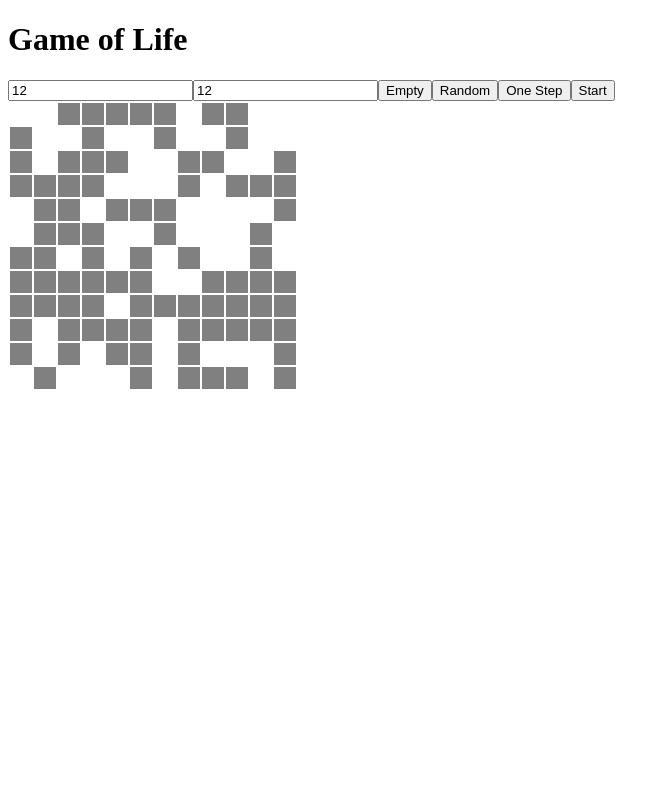
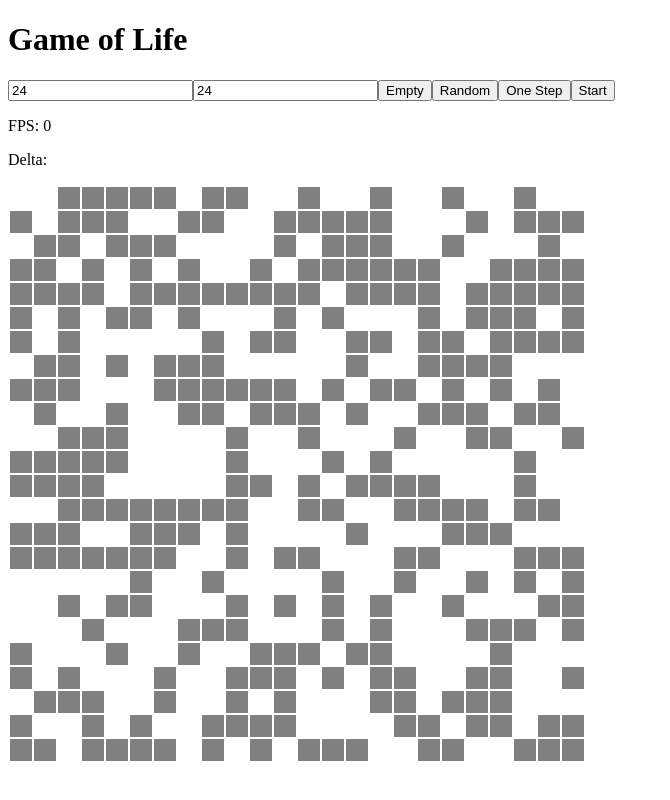
Before and after one commit to domis4/angular2-game-of-life, an Angular app: page / in a window 1280 px wide. Shown: the whole page, without its empty margins (0-670 px from the left). Built offline with nearby package versions, Linux system fonts and the light colour scheme.

Commit message:
limit fps via callback

```diff
--- a/src/app/app.module.ts
+++ b/src/app/app.module.ts
@@ -5,7 +5,7 @@ import { HttpModule } from '@angular/http';
 
 import { AppComponent } from './app.component';
 import { GameOfLifeModule } from './game-of-life/game-of-life.module';
-
+import { FpsService } from './game-of-life/fps/fps.service';
 @NgModule({
   declarations: [
     AppComponent
@@ -16,7 +16,7 @@ import { GameOfLifeModule } from './game-of-life/game-of-life.module';
     FormsModule,
     HttpModule
   ],
-  providers: [],
+  providers: [FpsService],
   bootstrap: [AppComponent]
 })
 
--- a/src/app/game-of-life/game.service.ts
+++ b/src/app/game-of-life/game.service.ts
@@ -1,10 +1,16 @@
 import { Injectable } from '@angular/core';
+import { FpsService } from './fps/fps.service';
 
 @Injectable()
 export class GameService {
-  grid = [[]];
-  gridSize = [];
-  constructor() { }
+  private grid = [[]];
+  private gridSize = [];
+  private playInterval;
+  private fpsService: FpsService;
+  constructor(fpsService: FpsService) {
+    this.fpsService = fpsService;
+    this.fpsService.setLimit(60);
+  }
 
   getGrid() {
     return this.grid;
@@ -102,8 +108,14 @@ export class GameService {
   }
 
   autoPlay() {
-    setInterval(() => {
+    let fpsLimit = () => {
       this.nextStep();
-    }, 200);
+    }
+    this.playInterval = setInterval(() => {
+      this.fpsService.limit(fpsLimit);
+    });
+  }
+  stopPlay() {
+    clearInterval(this.playInterval);
   }
 }
--- a/src/app/game-of-life/grid/grid.component.css
+++ b/src/app/game-of-life/grid/grid.component.css
@@ -4,6 +4,6 @@
     height: 20px;
 }
 
-.cell.dead {
+.cell.alive {
     background-color: grey;
 }
--- a/src/app/game-of-life/grid/grid.component.html
+++ b/src/app/game-of-life/grid/grid.component.html
@@ -4,13 +4,13 @@
 <input type="submit" value="Empty" (click)="reinitGrid('empty')" />
 <input type="submit" value="Random" (click)="reinitGrid('random')" />
 <input type="submit" value="One Step" (click)="nextStep()" />
-<input type="submit" value="Start" (click)="autoPlay()" />
-
-
+<input type="submit" value="{{isPlaying ? 'Stop' : 'Start'}}" (click)="isPlaying = !isPlaying; autoPlay(isPlaying)" />
+<p>FPS: {{getDisplayFps()}}</p>
+<p>Delta: {{getDeltaTime()}}</p>
 <table class="grid">
   <tr *ngFor="let cellY of getGrid(); let i = index;">
     <td class="cell"
-      [class.dead]="cellX === 1"
+      [class.alive]="cellX === 1"
       *ngFor="let cellX of cellY; let j = index;"
       (click)="switchState(i, j)">
     </td>
--- a/src/app/game-of-life/grid/grid.component.ts
+++ b/src/app/game-of-life/grid/grid.component.ts
@@ -1,5 +1,6 @@
 import { Component, OnInit } from '@angular/core';
 import { GameService } from '../game.service';
+import { FpsService } from '../fps/fps.service';
 
 @Component({
   selector: 'game-grid',
@@ -9,9 +10,12 @@ import { GameService } from '../game.service';
 })
 export class GridComponent implements OnInit {
   gameService: GameService;
-  gridSize = [12, 12];
-  constructor(gameService: GameService) {
+  gridSize = [24, 24];
+  isPlaying = false;
+  fpsService: FpsService;
+  constructor(gameService: GameService, fpsService: FpsService) {
     this.gameService = gameService;
+    this.fpsService = fpsService;
    }
 
   ngOnInit() {
@@ -39,8 +43,20 @@ export class GridComponent implements OnInit {
     this.gameService.nextStep();
   }
 
-  autoPlay() {
-    this.gameService.autoPlay();
+  autoPlay(isPlaying: boolean) {
+    if (isPlaying) {
+      this.gameService.autoPlay();
+    } else {
+      this.gameService.stopPlay();
+    }
+  }
+
+  getDisplayFps() {
+    return this.fpsService.getDisplayFps();
+  }
+
+  getDeltaTime() {
+    return this.fpsService.getDeltaTime();
   }
 
 }
```
